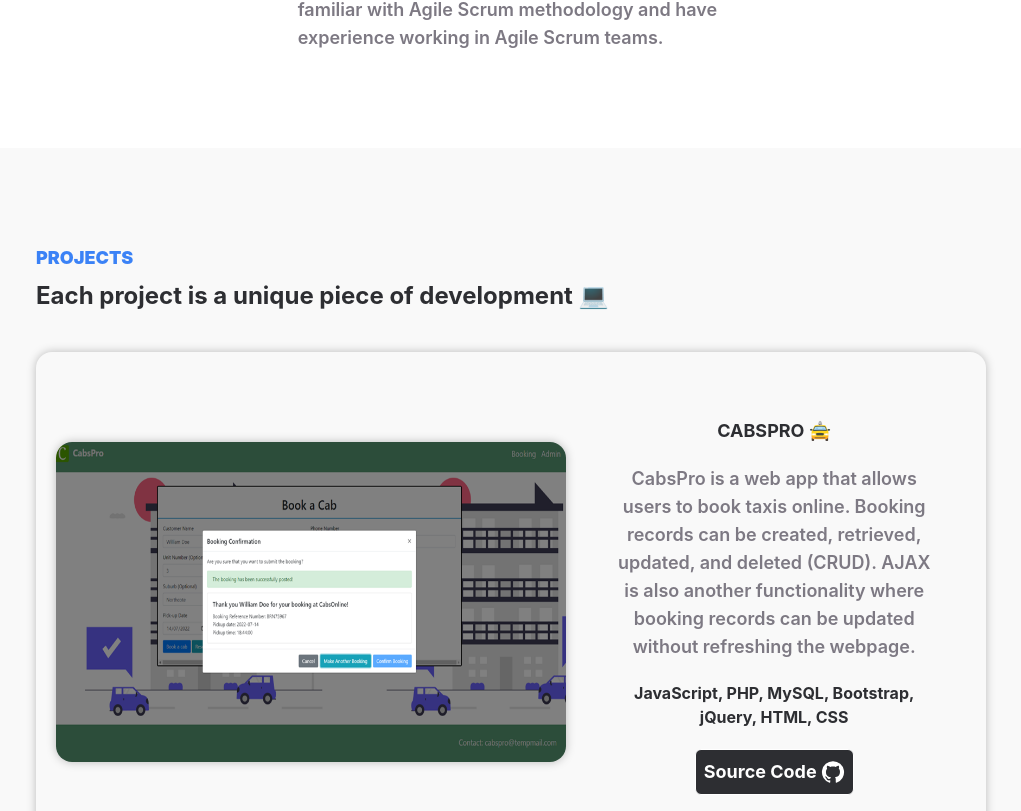
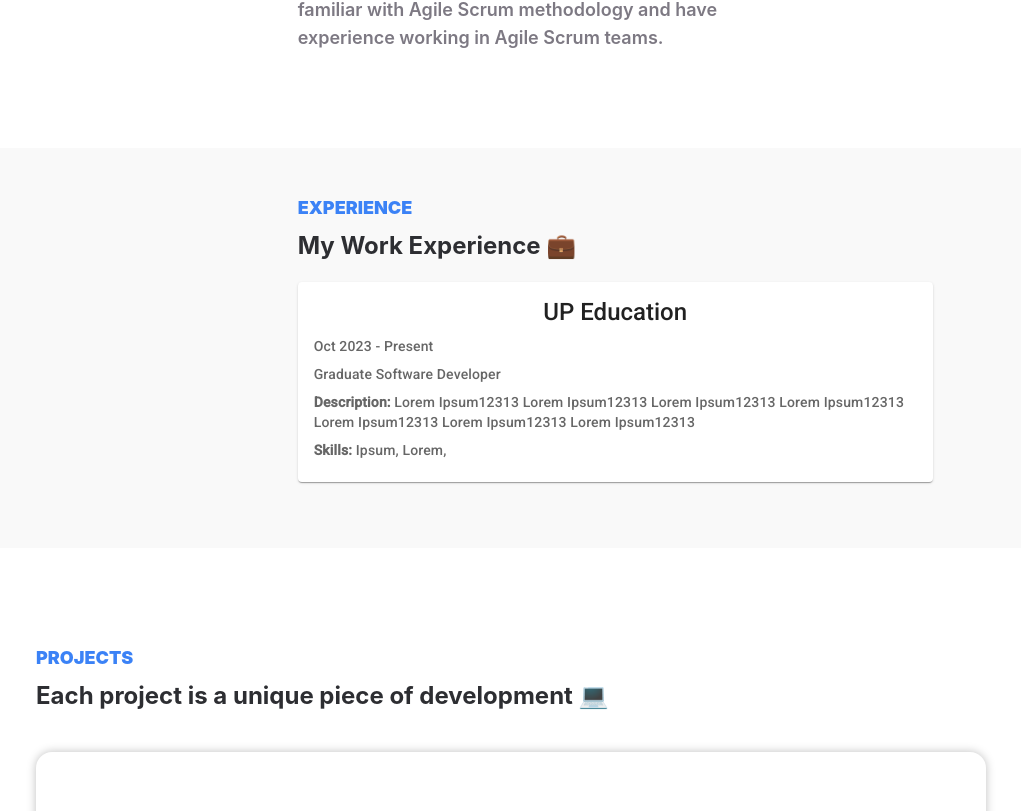
Before and after one commit to imjohnnyy/johnny-dong-portfolio-2023, a React (Create React App) app: page / in a window 1280 px wide. Shown: the part 1489-2300 px from the top of the page, without its empty margins (129-1150 px from the left). Built offline with nearby package versions, Linux system fonts and the light colour scheme.

Commit message:
add Experience section, adjusted color of other sections

```diff
--- a/src/App.js
+++ b/src/App.js
@@ -5,7 +5,8 @@
 import Footer from "./components/Footer";
 import Contacts from "./pages/Contacts";
 import Projects from "./pages/Projects"
-import { BrowserRouter as Router, Routes, Route } from "react-router-dom";
+import Experience from "./pages/Experience";
+import { BrowserRouter as Router } from "react-router-dom";
 
 function App() {
   return (
@@ -14,6 +15,7 @@
         <Navbar />
         <Home />
         <About />
+        <Experience />
         <Projects />
         <Contacts />
         <Footer />
--- /dev/null
+++ b/src/components/ExperienceCard.js
@@ -0,0 +1,40 @@
+import * as React from 'react';
+import Card from '@mui/material/Card';
+import CardContent from '@mui/material/CardContent';
+import Typography from '@mui/material/Typography';
+import { ExperienceList } from './ExperienceList';
+
+const ExperienceCard = () => {
+  return (
+    <div>
+      {ExperienceList.map((experience, index) => {
+        // Destructure the properties of each experience
+        const { companyName, description, duration, role, skills } = experience;
+
+        return (
+          <Card key={index} className="flex mx-auto items-center justify-center w-[635px] h-[200px] max-lg:flex-col max-lg:w-[auto] max-lg:h-[200px] my-5">
+            <CardContent>
+              <Typography gutterBottom variant="h5" component="div"  className="flex items-center justify-center mx-auto">
+                {companyName}
+              </Typography>
+              <Typography variant="body2" color="text.secondary">
+                {duration}
+              </Typography>
+              <Typography variant="body2" color="text.secondary" sx={{ marginTop: 1 }}>
+                {role}
+              </Typography>
+              <Typography variant="body2" color="text.secondary" sx={{ marginTop: 1 }}>
+                <strong>Description:</strong> <a href={description} target="_blank" rel="noopener noreferrer">{description}</a>
+              </Typography>
+              <Typography variant="body2" color="text.secondary" sx={{ marginTop: 1 }}>
+                <strong>Skills:</strong> {skills}
+              </Typography>
+            </CardContent>
+          </Card>
+        );
+      })}
+    </div>
+  );
+};
+
+export default ExperienceCard;
--- /dev/null
+++ b/src/components/ExperienceList.js
@@ -0,0 +1,9 @@
+export const ExperienceList = [
+    {
+      companyName: "UP Education",
+      description: "Lorem Ipsum12313 Lorem Ipsum12313 Lorem Ipsum12313 Lorem Ipsum12313 Lorem Ipsum12313 Lorem Ipsum12313 Lorem Ipsum12313",
+      duration: "Oct 2023 - Present",
+      role: "Graduate Software Developer",
+      skills: [" Ipsum, ", "Lorem, "],
+    }
+  ];
--- a/src/pages/Contacts.js
+++ b/src/pages/Contacts.js
@@ -4,10 +4,10 @@
 
 const Contacts = () => {
     return (
-        <div className="bg-white w-auto flex items-center justify-center mx-auto" id="contact">
+        <div className="flex items-center justify-center w-auto mx-auto bg-lightergray" id="contact">
           <div className="flex flex-col items-start text-left w-2/8 mx-8 my-[6rem] max-lg:w-[90%]">
-            <h2 className="font-black text-lg text-blue-500 w-1/2 max-lg:text-center max-lg:mx-auto">CONTACT</h2>
-            <h3 className="font-bold text-gray text-2xl mt-2 max-lg:justify-center max-lg:text-center max-lg:mx-auto">
+            <h2 className="w-1/2 text-lg font-black text-blue-500 max-lg:text-center max-lg:mx-auto">CONTACT</h2>
+            <h3 className="mt-2 text-2xl font-bold text-gray max-lg:justify-center max-lg:text-center max-lg:mx-auto">
               Get in touch with me! 👇
             </h3>
 
@@ -18,8 +18,8 @@
                         <MapIcon style={{fontSize: 42, color: "#3b82f6", }}/>
                     </div>
                     <div className="mx-6 my-4 ">
-                        <h2 className="text-gray font-bold text-lg max-lg:text-center max-lg:mx-auto">Location</h2>
-                        <p className="text-lightgray font-medium text-medium whitespace-nowrap max-lg:text-center max-lg:mx-auto max-lg:mb-10">Auckland, New Zealand</p>
+                        <h2 className="text-lg font-bold text-gray max-lg:text-center max-lg:mx-auto">Location</h2>
+                        <p className="font-medium text-lightgray text-medium whitespace-nowrap max-lg:text-center max-lg:mx-auto max-lg:mb-10">Auckland, New Zealand</p>
                     </div>
                 </div>
 
@@ -28,10 +28,9 @@
                         <EmailIcon style={{fontSize: 40, color: "#3b82f6", }}/>
                     </div>
                     <div className="mx-6 my-4">
-                        <h2 className="text-gray font-bold text-lg max-lg:text-center max-lg:mx-auto">Email</h2>
+                        <h2 className="text-lg font-bold text-gray max-lg:text-center max-lg:mx-auto">Email</h2>
                         <p onClick={() => (window.location = "mailto:imjohnnydong@gmail.com")}
-                           className="text-lightgray font-medium text-medium whitespace-nowrap max-lg:text-center
-                            max-lg:mx-auto max-lg:mb-10 hover:text-sky-500 cursor-pointer">imjohnnydong@gmail.com</p>
+                           className="font-medium cursor-pointer text-lightgray text-medium whitespace-nowrap max-lg:text-center max-lg:mx-auto max-lg:mb-10 hover:text-sky-500">imjohnnydong@gmail.com</p>
                     </div>
                 </div>
 
@@ -40,8 +39,8 @@
                         <CallIcon style={{fontSize: 40, color: "#3b82f6", }}/>
                     </div>
                     <div className="mx-6 my-4">
-                        <h2 className="text-gray font-bold text-lg max-lg:text-center max-lg:mx-auto">Phone</h2>
-                        <p className="text-lightgray font-medium text-medium whitespace-nowrap max-lg:content-center max-lg:mx-auto max-lg:mb-10">(+64) 022 650 2893</p>
+                        <h2 className="text-lg font-bold text-gray max-lg:text-center max-lg:mx-auto">Phone</h2>
+                        <p className="font-medium text-lightgray text-medium whitespace-nowrap max-lg:content-center max-lg:mx-auto max-lg:mb-10">(+64) 022 650 2893</p>
                     </div>
                 </div>
 
--- /dev/null
+++ b/src/pages/Experience.js
@@ -0,0 +1,22 @@
+import ExperienceCard from "../components/ExperienceCard";
+
+const Experience = () => {
+  return (
+    <div
+      className="flex flex-col items-center justify-center w-auto h-[400px] mx-auto bg-lightergray"
+      id="experience"
+    >
+      <div className="flex flex-col items-start text-left w-2/6  max-md:w-[90%]">
+        <h2 className="w-1/2 text-lg font-black text-blue-500 max-lg:text-center max-lg:mx-auto">
+          EXPERIENCE
+        </h2>
+        <h3 className="mt-2 text-2xl font-bold text-gray max-lg:justify-center max-lg:text-center max-lg:mx-auto">
+          My Work Experience 💼
+        </h3>
+       <ExperienceCard />
+      </div>
+    </div>
+  );
+};
+
+export default Experience;
--- a/src/pages/Projects.js
+++ b/src/pages/Projects.js
@@ -3,10 +3,10 @@
 
 const Projects = () => {
   return (
-    <div className={"bg-lightergray w-auto flex flex-col items-center justify-center mx-auto"} id="projects">
+    <div className={"bg-white w-auto flex flex-col items-center justify-center mx-auto"} id="projects">
       <div className="flex flex-col items-start text-left w-2/8 mx-8 my-[6rem] max-lg:w-[90%]">
         <h1 className={"font-black text-lg text-blue-500 w-1/2 max-lg:text-center max-lg:mx-auto"}>PROJECTS</h1>
-        <h3 className="font-bold text-gray text-2xl mt-2 max-lg:justify-center max-lg:text-center max-lg:mx-auto">
+        <h3 className="mt-2 text-2xl font-bold text-gray max-lg:justify-center max-lg:text-center max-lg:mx-auto">
               Each project is a unique piece of development 💻
         </h3>
         {ProjectList.map((project) => {
```
